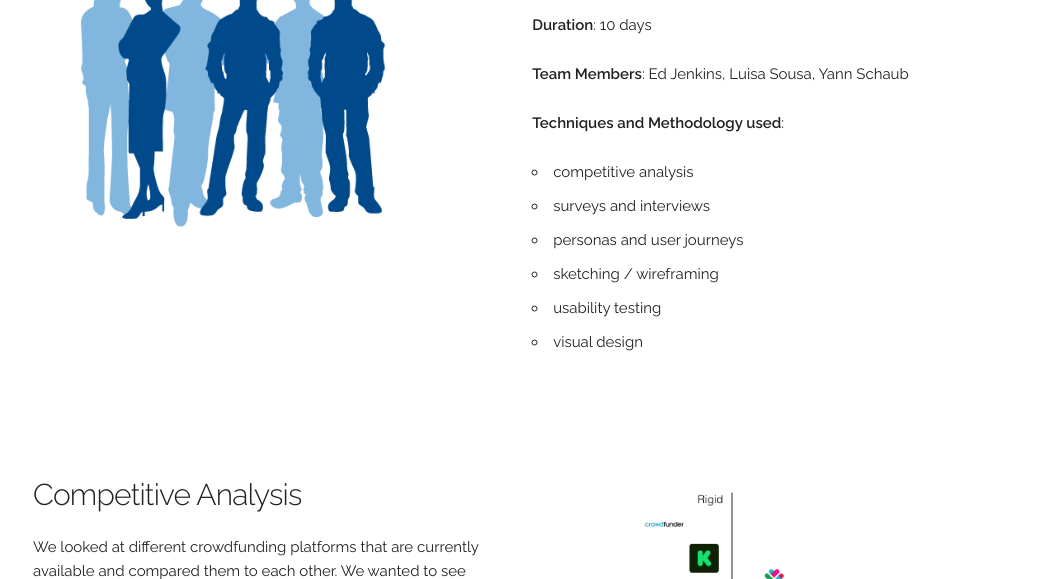
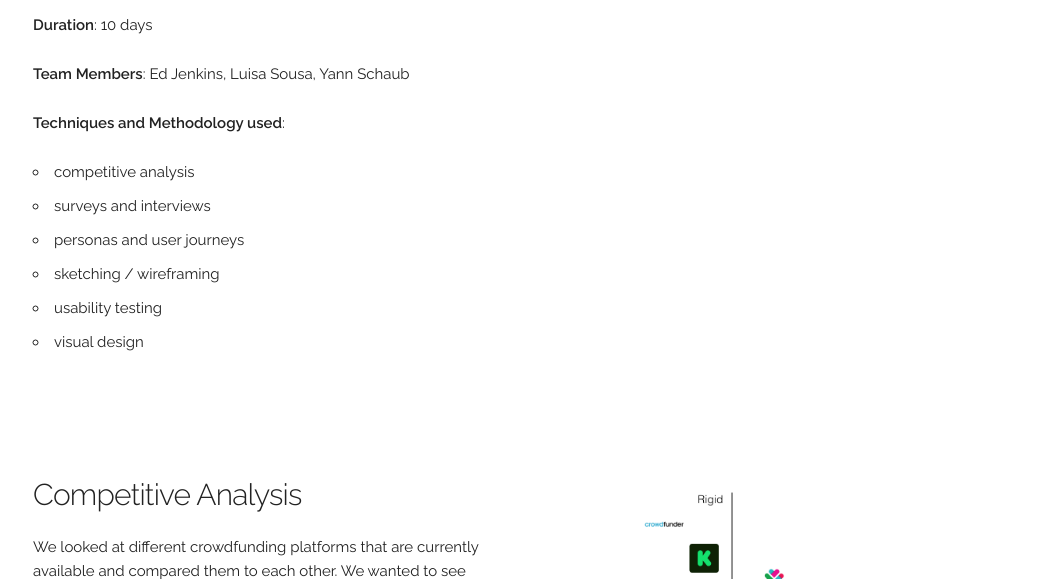
Before and after one commit to eddyjenckx/eddyjenckx.github.io, a plain HTML site: page index.html in a window 1280 px wide. Shown: the part 552-1131 px from the top of the page, without its empty margins (127-1173 px from the left). Drawn offline with Linux system fonts and the light colour scheme.

Commit message:
update to project overview - removed the awful picture

```diff
--- a/index.html
+++ b/index.html
@@ -51,11 +51,8 @@
   –––––––––––––––––––––––––––––––––––––––––––––––––– -->
      <div class="row">
 
-      <div class="six columns" style="margin-top: 10%">
-        <img src="images/team.jpg">
-      </div>
 
-      <div class="six columns" id="overview" style="margin-top: 10%">
+      <div class="twelve columns" id="overview" style="margin-top: 10%">
         <h4>Project Overview</h4>
         <p>
         <p><strong>Duration</strong>: 10 days</p>
```
